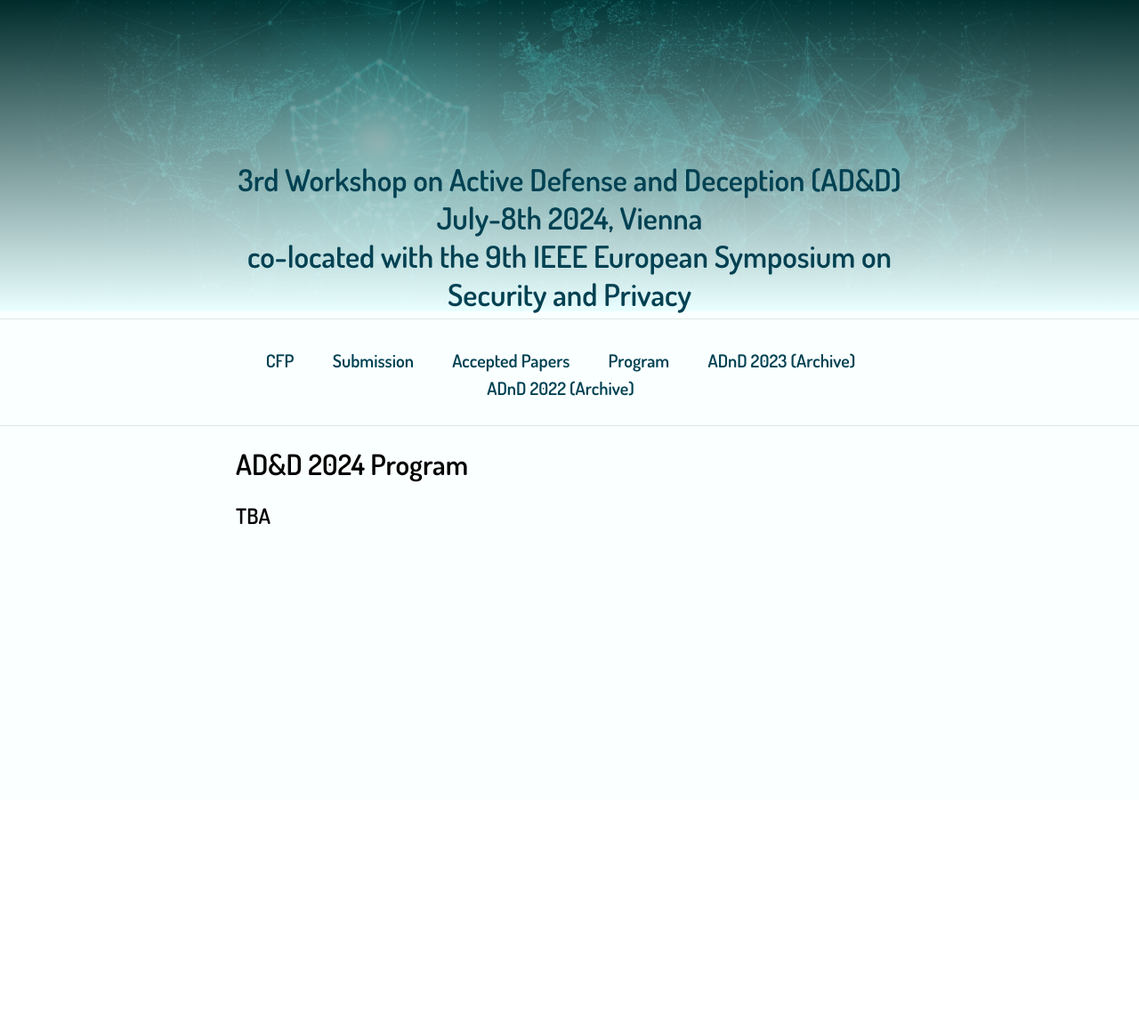
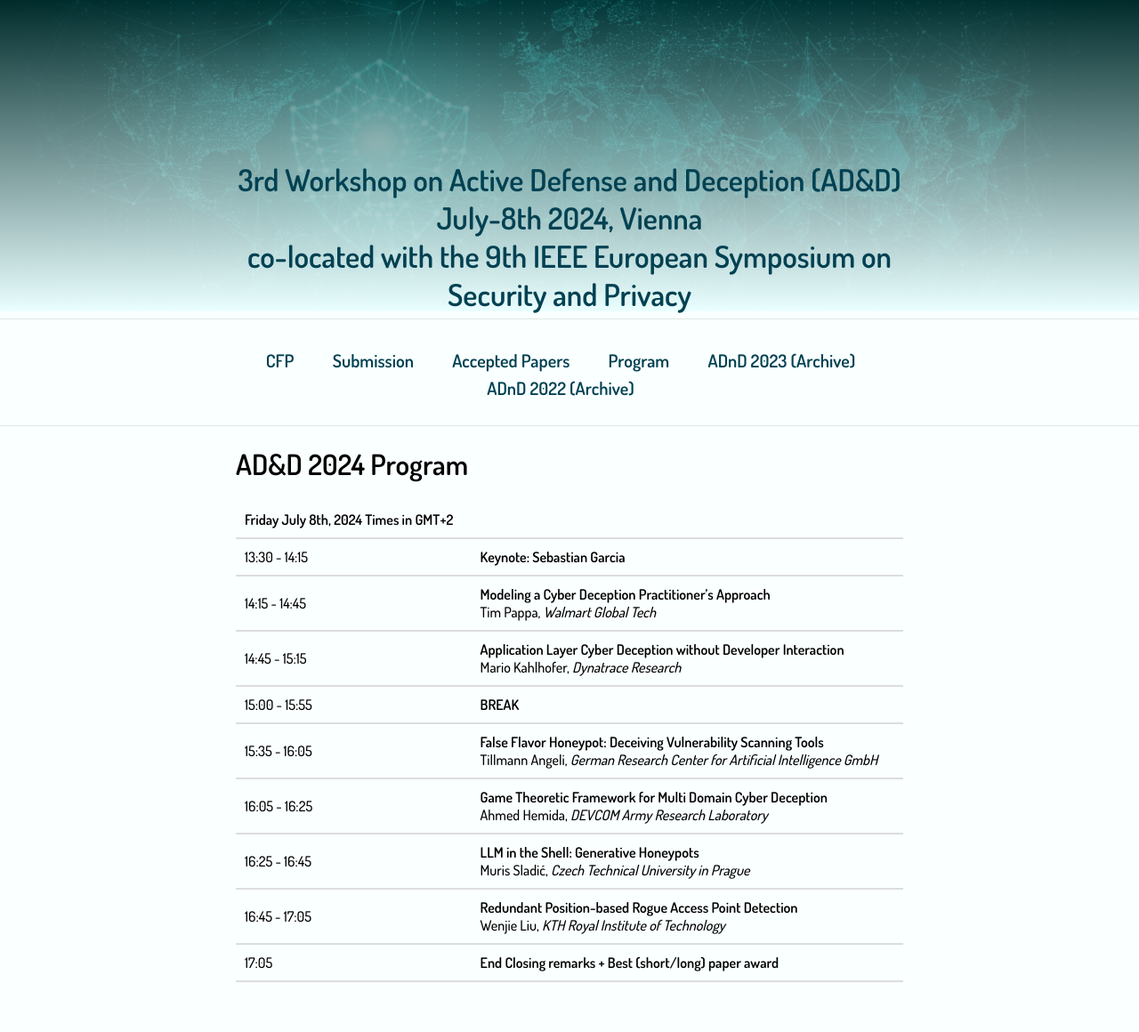
Before and after one commit to BillyPragSec/billypragsec.github.io, a Jekyll site: the page built from program_2024.md, in a window 1280 px wide. Shown: the whole page at 89% size. Built offline with Jekyll 4.4.1, drawn with Linux system fonts in a browser that asks for light colours; before the commit the page ends 900 px from its top, so only the background shows below that.

Commit message:
Updated Program 2024
Program update

```diff
--- a/program_2024.md
+++ b/program_2024.md
@@ -6,20 +6,20 @@ permalink: /program_2024/
 
 # AD&D 2024 Program
 
-## TBA
+<!-- ## TBA -->
 
 
-<!-- | Friday July 7th, 2023 Times in GMT+2  ||
+| Friday July 8th, 2024 Times in GMT+2  ||
 | ---- | ---- |
-|1:30pm| **How well does GPT phish people? An investigation involving cognitive biases and feedback** <br>Megha Sharma, Palvi Aggarwal, Kuldeep Singh, Varun Dutt | [Slides](Megha_Sherma_ADND_Presentation.pdf)
-|2:00pm| **Honey Infiltrator: Injecting Honeytoken Using Netfilter** <br> Daniel Reti, Tillmann Angeli, Hans Dieter Schotten |
-|2:30pm| **Towards In-situ Psychological Profiling of Attackers Using Dynamically Generated Deception Environments – A Proof-of-Concept Proposal** <br>Jacob Quibell |
-|3:00pm| **COFFEE BREAK** |
-|3:30pm| **Decision-Making Biases in Cybersecurity: Measuring the Impact of the Sunk Cost Fallacy to Delay Attacker Behavior** <br>Chelsea Johnson |
-|4:00pm| **Learning to Defend by Attacking (and Vice-Versa): Transfer Learning in Cyber-Security Games** <br> Tyler Malloy, Cleotilde Gonzalez | [Slides](Tyler_Malloy_Presentation.pdf)
-|4:30pm| **Oral Presentation: Incorporating Adaptive Deception into CyberBattleSim for Autonomous Defense Using a GA-Inspired Approach** <br> Ryan Gabrys|
-|5:00pm| **Oral Presentation: From Prey to Predator: A Use Case for Using Active Defense to Reshape the Asymmetrical Balance in Cyber Defense** <br> Pei-Yu Huang, Yi-Ting Huang, Yeali S. Sun, Meng Chang | [Slides](Amanda_Huang_eurosp_2023_.pdf)
-|5:30pm| **Closing Remarks** |
+|13:30 - 14:15| **Keynote: Sebastian Garcia** |
+|14:15 - 14:45| **Modeling a Cyber Deception Practitioner's Approach** <br> Tim Pappa, _Walmart Global Tech_ |
+|14:45 - 15:15| **Application Layer Cyber Deception without Developer Interaction** <br> Mario Kahlhofer, _Dynatrace Research_ |
+|15:00 - 15:55| **BREAK** |
+|15:35 - 16:05| **False Flavor Honeypot: Deceiving Vulnerability Scanning Tools** <br> Tillmann Angeli, _German Research Center for Artificial Intelligence GmbH_ |
+|16:05 - 16:25| **Game Theoretic Framework for Multi Domain Cyber Deception** <br> Ahmed Hemida, _DEVCOM Army Research Laboratory_ |
+|16:25 - 16:45| **LLM in the Shell: Generative Honeypots** <br> Muris Sladić, _Czech Technical University in Prague_|
+|16:45 - 17:05| **Redundant Position-based Rogue Access Point Detection** <br> Wenjie Liu, _KTH Royal Institute of Technology_ |
+|17:05| **End Closing remarks + Best (short/long) paper award** |
 
 <br>
-<br> -->
+<br>
```
